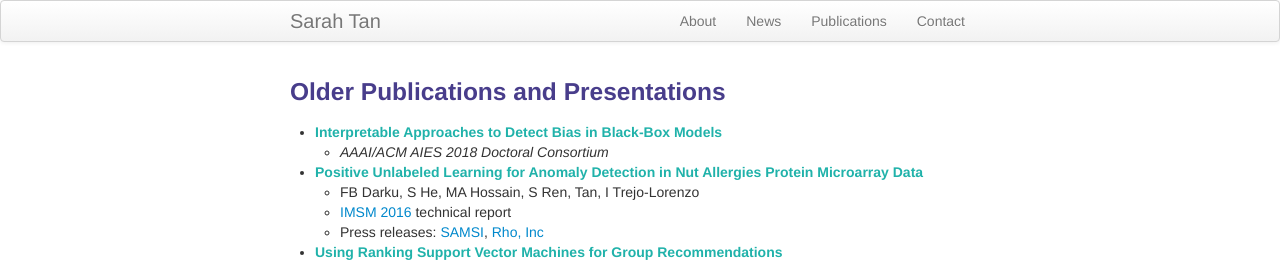
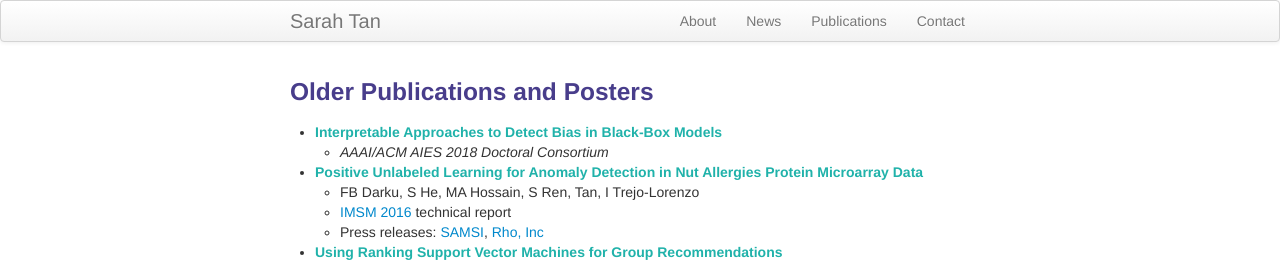
Before and after one commit to shftan/shftan.github.io, a Jekyll site: the page built from olderpublications.md, in a window 1280 px wide. Shown: the top 264 px of the page. Built offline with Jekyll 4.4.1, drawn with Linux system fonts in a browser that asks for light colours.

Commit message:
Update olderpublications.md

```diff
--- a/olderpublications.md
+++ b/olderpublications.md
@@ -5,7 +5,7 @@ description: PhD student, Cornell Statistics
 keywords: Sarah Tan, Cornell, Statistics, interpretability, causal inference
 ---
 
-<div class="row-fluid"><h3>Older Publications and Presentations</h3>
+<div class="row-fluid"><h3>Older Publications and Posters</h3>
 </div>
 - <a class="paper" href="papers/aiesdc18.pdf">Interpretable Approaches to Detect Bias in Black-Box Models</a>
    - _AAAI/ACM AIES 2018 Doctoral Consortium_
```
